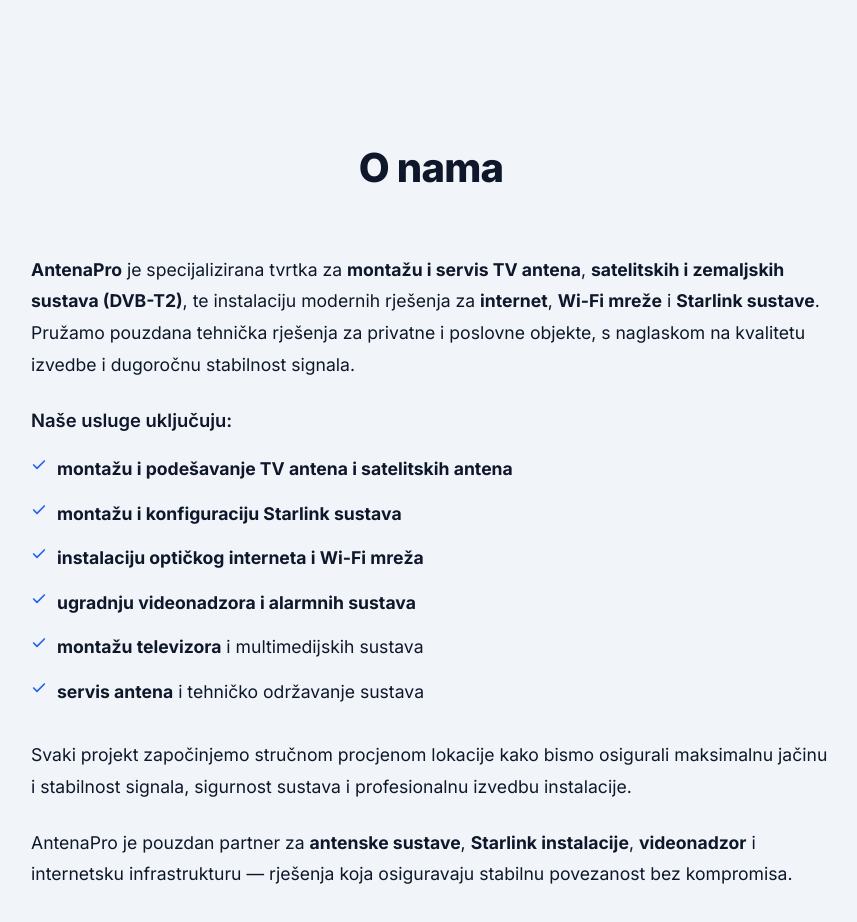
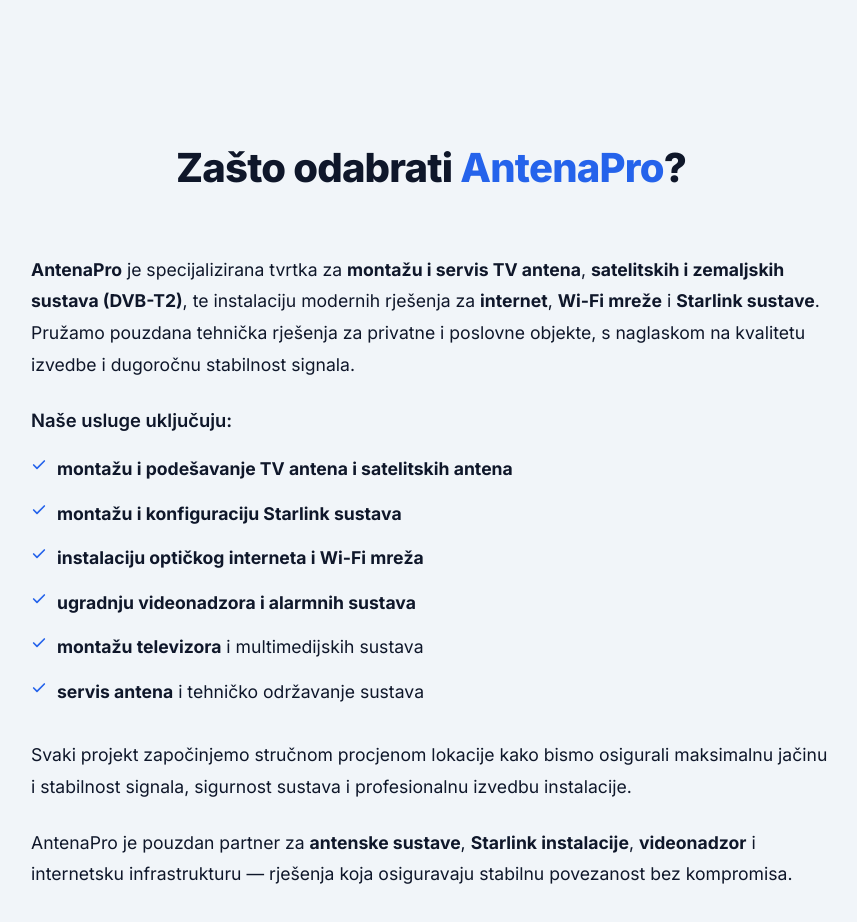
Before and after one commit to rastadipasta/antenapro-test, a Next.js app in the folder frontend/: page / in a window 1280 px wide. Shown: the part 1500-2422 px from the top of the page, without its empty margins (209-1066 px from the left). Built offline with nearby package versions, Linux system fonts and the light colour scheme; no server answers.

Commit message:
Restore original title with blue accent

```diff
--- a/frontend/app/page.tsx
+++ b/frontend/app/page.tsx
@@ -466,7 +466,7 @@
         <section className="why-section" id="o-nama" style={{ padding: "5rem 0" }}>
           <div className="container" style={{ maxWidth: "800px" }}>
             <div className="section-header">
-              <h2>O nama</h2>
+              <h2>Zašto odabrati <span style={{ color: "var(--accent)" }}>AntenaPro</span>?</h2>
             </div>
 
             <div className="about-content" style={{ fontSize: "1.1rem", lineHeight: "1.8", color: "var(--text)", textAlign: "left" }}>
```
